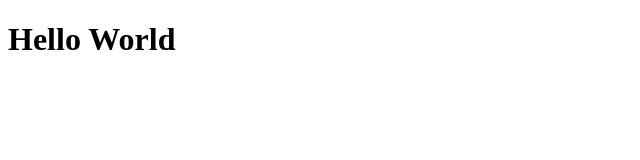
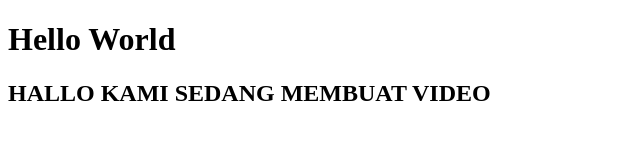
Before and after one commit to DithaAlfariz/demo-repo, a plain HTML site: page index.html in a window 1280 px wide. Shown: the whole page, without its empty margins (0-640 px from the left). Drawn offline with Linux system fonts and the light colour scheme.

Commit message:
update kode

```diff
--- a/index.html
+++ b/index.html
@@ -7,5 +7,6 @@
   </head>
   <body>
     <h1>Hello World</h1>
+    <h2> HALLO KAMI SEDANG MEMBUAT VIDEO</h2>
   </body>
 </html>
```
